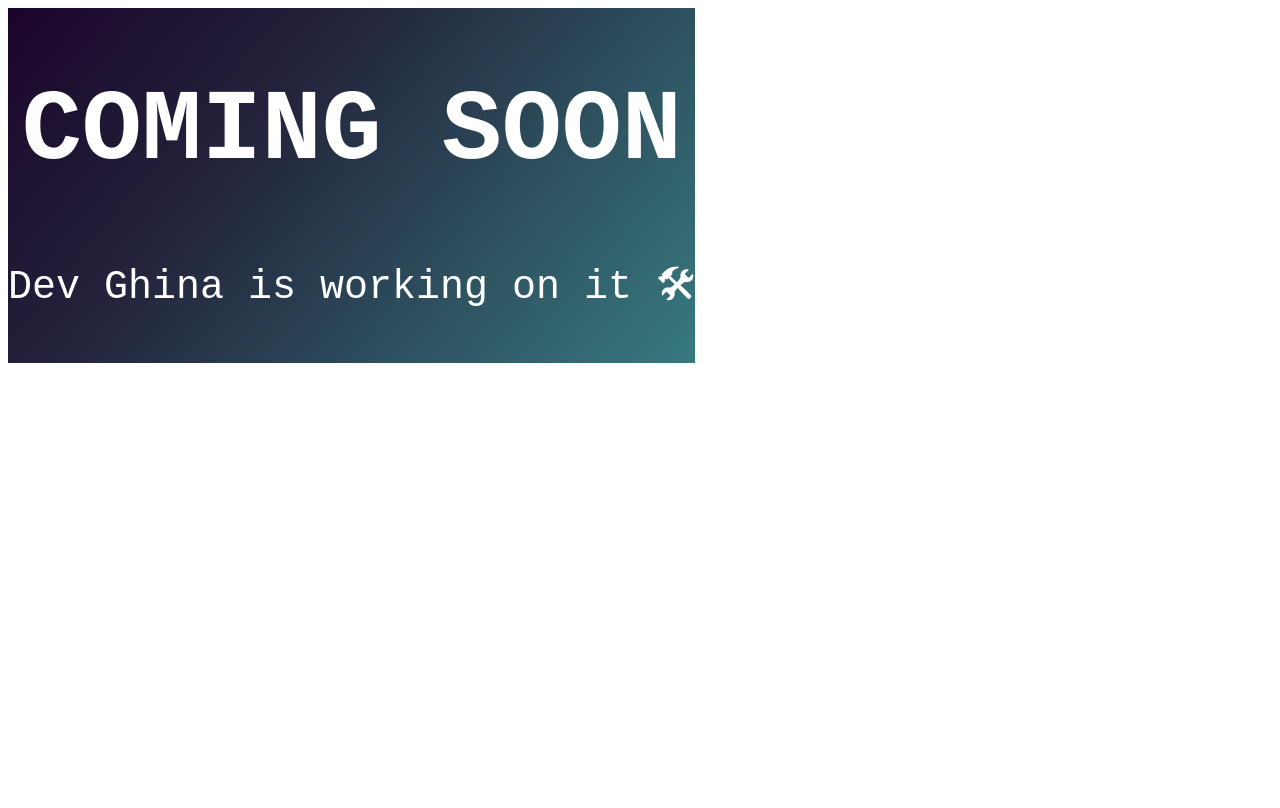
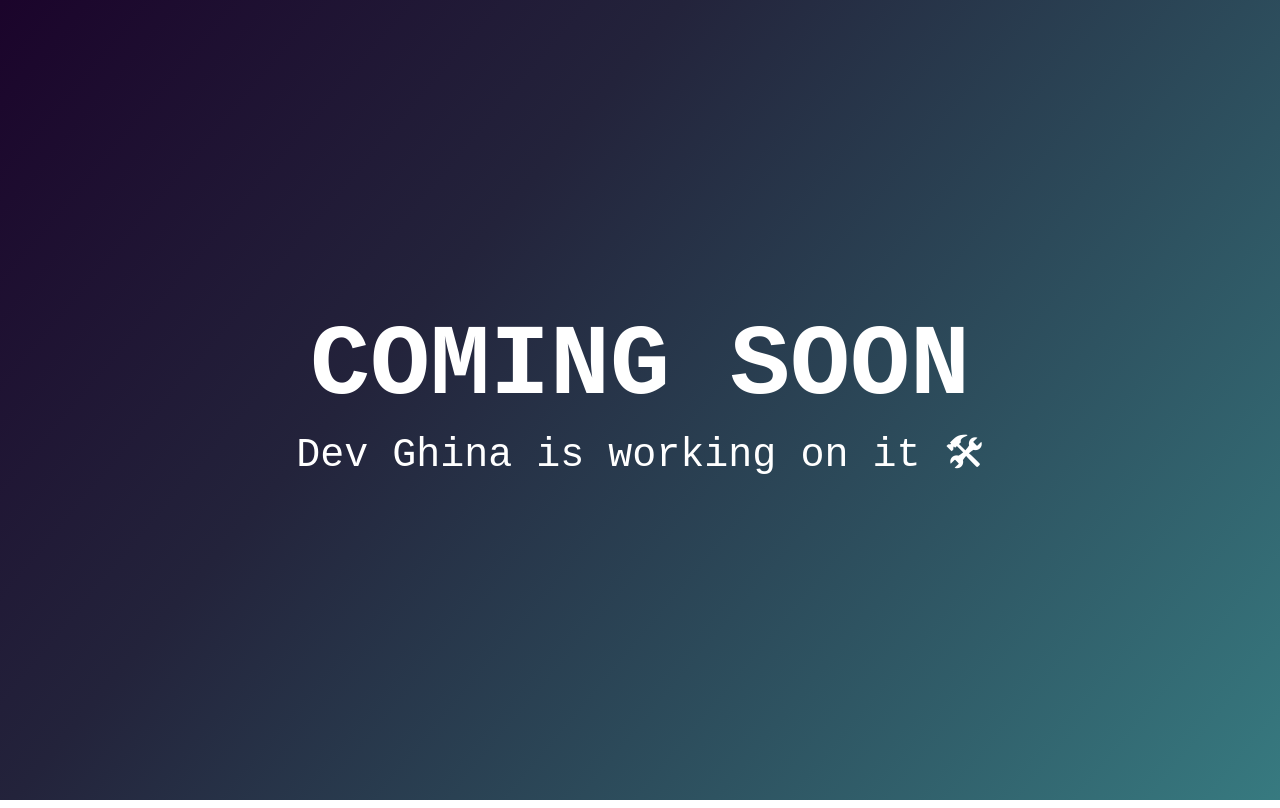
Before and after one commit to GhinaY/my-site, a Gatsby app: page / in a window 1280 px wide. Built offline with nearby package versions, Linux system fonts and the light colour scheme.

Commit message:
Got full screen working

```diff
--- a/src/components/coming-soon-container.js
+++ /dev/null
@@ -1,6 +0,0 @@
-import React from "react"
-import containerStyles from "../styles/coming-soon.module.css"
-
-export default ({ children }) => (
-  <div className={containerStyles.container}>{children}</div>
-)
--- a/src/pages/index.js
+++ b/src/pages/index.js
@@ -1,9 +1,17 @@
-import React from "react"
-import Container from "../components/coming-soon-container"
+import React, { Component } from 'react';
+import '../styles/index.css'
+
+class ComingSoon extends Component {
+  render() {
+    return (
+      <div className="coming-soon">{this.props.children}</div>
+    );
+ }
+}
 
 export default () => (
-  <Container>
-    <h1 style={{ fontSize: `100px` }}>COMING SOON</h1>
-    <p style={{ fontSize: `40px` }}>Dev Ghina is working on it 🛠</p>
-  </Container>
+  <ComingSoon>
+    <h1 style={{ fontSize: `100px`, margin: '0' }}>COMING SOON</h1>
+    <p style={{ fontSize: `40px`, margin: '0' }}>Dev Ghina is working on it 🛠</p>
+  </ComingSoon>
 )
--- a/src/styles/coming-soon.module.css
+++ /dev/null
@@ -1,12 +0,0 @@
-.container {
-    height: 100%;
-  width: 100%;
-  display: table-cell;
-  margin: 0;
-  background: rgb(2,0,36);
-  background: linear-gradient(130deg, rgba(27,4,43,1) 0%, rgba(35,35,59,1) 35%, rgba(55,122,128,1) 100%);
-  color: white;
-  font-family: 'Courier New', Courier, monospace;
-  text-align: center;
-  vertical-align: middle;
-}
--- a/src/styles/global.css
+++ b/src/styles/global.css
@@ -1,9 +1,11 @@
-html, body {
+html, body, #___gatsby {
     height: 100%;
-    width: 100%;
-  }
+}
 
-  html {
-    display: table;
-    margin: auto;
-  }
+body {
+    margin: 0px;
+}
+
+div[role="group"][tabindex] {
+    height: 100%;
+}
--- /dev/null
+++ b/src/styles/index.css
@@ -0,0 +1,13 @@
+.coming-soon {
+    display: flex;
+    flex-direction: column;
+    height: 100%;
+    position: absolute;
+    width: 100%;
+    background: rgb(2,0,36);
+    background: linear-gradient(130deg, rgba(27,4,43,1) 0%, rgba(35,35,59,1) 35%, rgba(55,122,128,1) 100%);
+    font-family: 'Courier New', Courier, monospace;
+    color: white;
+    text-align: center;
+    justify-content: center;
+}
```
